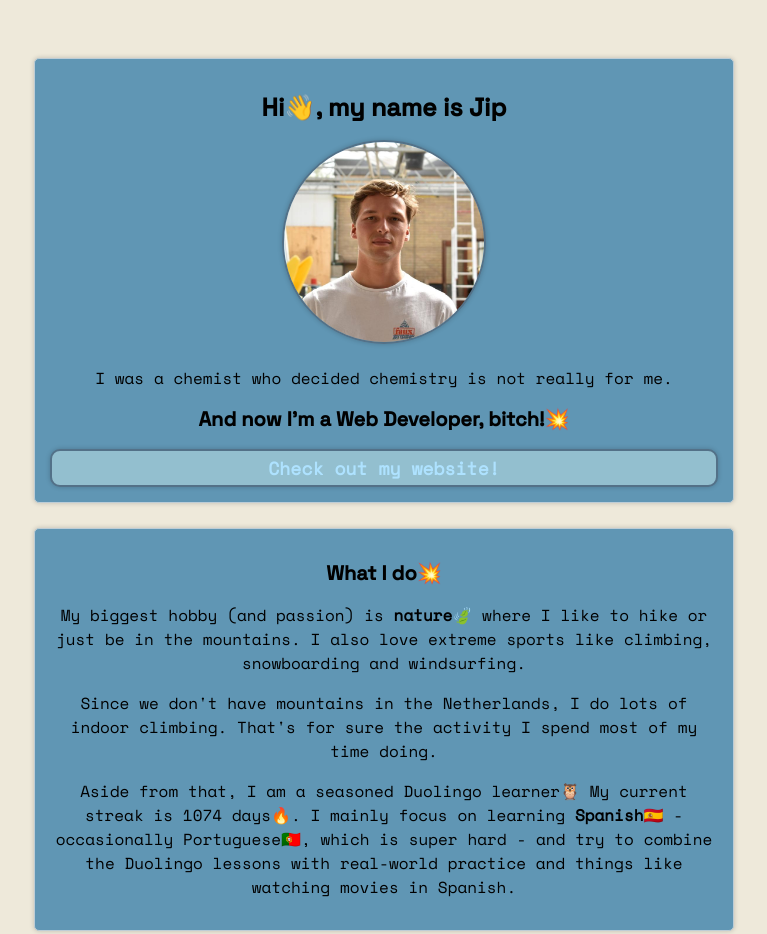
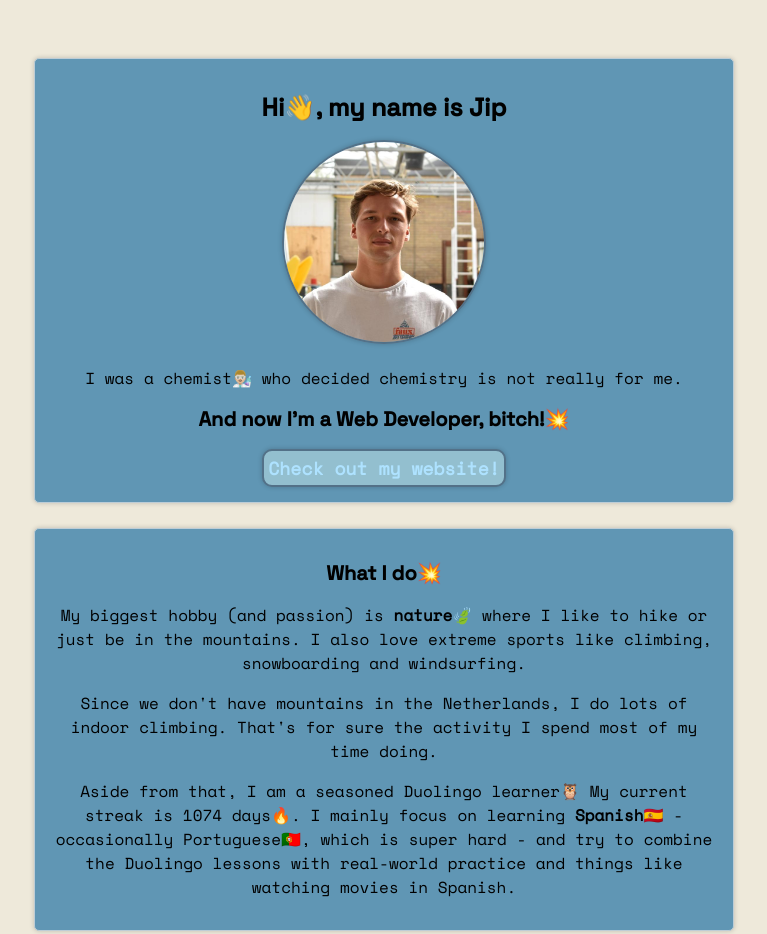
Before and after one commit to BlazingBob/profile, a plain HTML site: page index.html in a window 1280 px wide. Shown: the top 934 px of the page, without its empty margins (256-1023 px from the left). Drawn offline with nearby package versions, Linux system fonts and the light colour scheme.

Commit message:
Trying to makethe button pretty

```diff
--- a/index.html
+++ b/index.html
@@ -17,9 +17,9 @@
     <div class="card-blue">
       <h1>Hi👋, my name is Jip</h1>
       <img id="profile-pic" src="profile_pic.jpg" alt="Profile picture">
-      <p> I was a chemist who decided chemistry is not really for me.</p>
+      <p> I was a chemist👨🏼‍🔬 who decided chemistry is not really for me.</p>
       <h2>And now I'm a Web Developer, bitch!💥</h2>
-      <div id="btn-blue">
+      <div class="btn-blue">
         <a href="http://www.jipteeuwen.nl" target="_blank">Check out my website!</a>
       </div>
     </div>
--- a/style.css
+++ b/style.css
@@ -18,7 +18,8 @@ h2, h3 {
     font-size: 20px;
 }
 
-#btn-blue {
+.btn-blue {
+  display: inline-block;
 	background-color: #93BFCF;
 	border: 2px solid #537188;
   border-radius: 10px;
@@ -36,7 +37,7 @@ a {
   transition: 0.3s ease;
 }
 
-a:hover {
+li a:hover {
   color: #93BFCF;
 }
 
```
